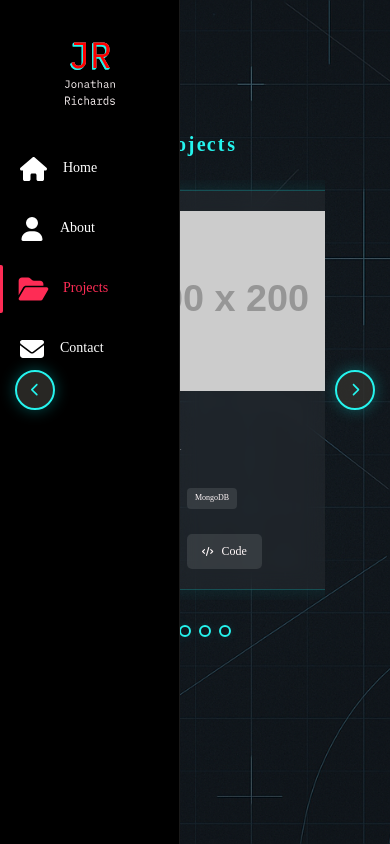
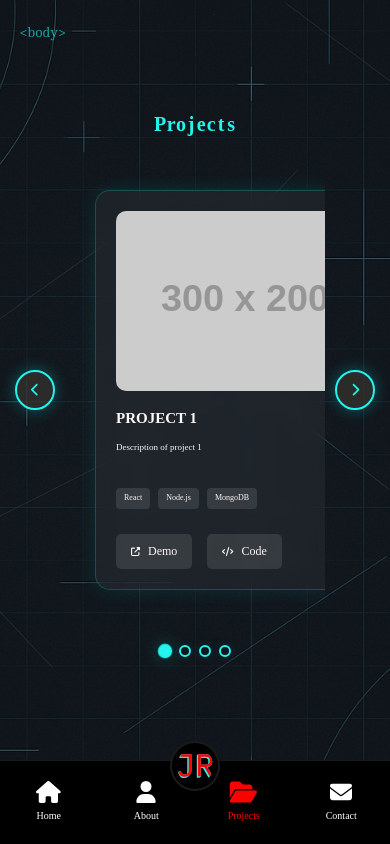
Before and after one commit to JonathanGRichards/react-portfolio, a React (Create React App) app: page /projects in a window 390 px wide. Built offline with nearby package versions, Linux system fonts and the light colour scheme; a web font is replaced by a local one.

Commit message:
add responsive sidebar

```diff
--- a/src/components/Layout/index.jsx
+++ b/src/components/Layout/index.jsx
@@ -1,11 +1,29 @@
 import { Outlet } from 'react-router-dom'
-import React from 'react'
+import React, { useState, useEffect } from 'react'
 import Sidebar from '../Sidebar'
 import './index.scss'
 
 const Layout = () => {
+  const [screenClass, setScreenClass] = useState('')
+
+  useEffect(() => {
+    const handleResize = () => {
+      if (window.innerWidth < 768) {
+        setScreenClass('mobile-layout')
+      } else if (window.innerWidth < 1024) {
+        setScreenClass('tablet-layout')
+      } else {
+        setScreenClass('desktop-layout')
+      }
+    }
+
+    handleResize()
+    window.addEventListener('resize', handleResize)
+    return () => window.removeEventListener('resize', handleResize)
+  }, [])
+
   return (
-    <>
+    <div className={`layout-container ${screenClass}`}>
       <div className="App"></div>
       <Sidebar />
       <div className="page">
@@ -18,7 +36,7 @@ const Layout = () => {
           <span className="bottom-tag-html">&lt;/html&gt;</span>
         </span>
       </div>
-    </>
+    </div>
   )
 }
 
--- a/src/components/Layout/index.scss
+++ b/src/components/Layout/index.scss
@@ -1,9 +1,17 @@
 @import '../../styles/_variables.scss';
+
+.layout-container {
+  display: flex;
+  width: 100%;
+  height: 100%;
+}
 
 .page {
   width: 100%;
   height: 100vh;
-  position: absolute;
+  position: relative;
+  padding-left: $sidebar-width;
+  transition: all 0.3s ease;
 }
 
 .top-tags {
@@ -19,6 +27,14 @@
   font-size: 18px;
   color: $accent-color;
   font-family: 'Cambo', sans-serif;
+
+  @media screen and (max-width: $tablet-breakpoint) {
+    left: 5%;
+  }
+
+  @media screen and (max-width: $mobile-breakpoint) {
+    font-size: 14px;
+  }
 }
 
 .bottom-tag-html {
@@ -49,6 +65,21 @@
     justify-content: center;
     align-items: flex-start;
     max-width: 35%;
+
+    @media screen and (max-width: $tablet-breakpoint) {
+      left: 10%;
+      max-width: 80%;
+    }
+
+    @media screen and (max-width: $mobile-breakpoint) {
+      position: relative;
+      left: 0;
+      padding: 20px;
+      max-width: 100%;
+      height: auto;
+      align-items: center;
+      text-align: center;
+    }
   }
 
   h1 {
@@ -58,6 +89,12 @@
     margin-bottom: 3rem;
     position: relative;
     left: 1rem;
+
+    @media screen and (max-width: $mobile-breakpoint) {
+      font-size: 3rem;
+      margin-bottom: 2rem;
+      left: 0;
+    }
 
     &::before {
       content: '<h1>';
@@ -70,6 +107,12 @@
       left: -10px;
       line-height: 18px;
       animation: fadeInTo60 0.5s 1.2s backwards;
+
+      @media screen and (max-width: $mobile-breakpoint) {
+        font-size: 14px;
+        top: -20px;
+        left: 0;
+      }
     }
     &::after {
       content: '</h1>';
@@ -83,6 +126,11 @@
       left: -30px;
       line-height: 18px;
       animation: fadeInTo60 0.5s 1.2s backwards;
+
+      @media screen and (max-width: $mobile-breakpoint) {
+        font-size: 14px;
+        left: 0;
+      }
     }
   }
   p {
@@ -92,6 +140,11 @@
     font-weight: 300;
     min-width: fit-content;
     animation: fadeIn 0.5s backwards, pulse 1s 0.5s;
+
+    @media screen and (max-width: $mobile-breakpoint) {
+      width: 100%;
+      text-align: center;
+    }
 
     &:nth-of-type(1) {
       animation-delay: 1.1s;
@@ -114,3 +167,18 @@
     color: $primary-color;
   }
 }
+
+// Responsive layout adjustments
+.mobile-layout {
+  .page {
+    padding-left: 0;
+    padding-bottom: 70px;
+  }
+}
+
+.tablet-layout {
+  .page {
+    padding-left: 0;
+    padding-top: 70px;
+  }
+}
--- a/src/components/Projects/index.scss
+++ b/src/components/Projects/index.scss
@@ -28,7 +28,7 @@
     background: rgba(255, 255, 255, 0.05);
     border-radius: 15px;
     padding: 20px;
-    margin: 10px;
+    margin: 30px;
     width: 300px;
     min-height: 400px;
     display: flex;
@@ -45,7 +45,7 @@
 
     &:hover {
       border: 1px solid rgba(0, 255, 255, 0.4);
-      box-shadow: 0 0 30px rgba(0, 255, 255, 0.2);
+      box-shadow: 0 0 20px rgba(0, 255, 255, 0.2);
     }
 
     .project-image {
--- a/src/components/Sidebar/index.jsx
+++ b/src/components/Sidebar/index.jsx
@@ -1,4 +1,5 @@
 import { Link, NavLink } from 'react-router-dom'
+import { useState, useEffect } from 'react'
 import './index.scss'
 import LogoJR from '../../assets/img/JR_logo.svg'
 import LogoSubJonat from '../../assets/img/Jonathan_sub.svg'
@@ -9,19 +10,64 @@ import {
   faHome,
   faUser,
   faFolderOpen,
+  faBars,
+  faXmark,
 } from '@fortawesome/free-solid-svg-icons'
+import { faGithub, faLinkedin } from '@fortawesome/free-brands-svg-icons'
 
-const Sidebar = () => (
-  <div className="nav-bar">
+const Sidebar = () => {
+  const [menuOpen, setMenuOpen] = useState(false)
+  const [isMobile, setIsMobile] = useState(false)
+  const [isTablet, setIsTablet] = useState(false)
+
+  useEffect(() => {
+    const handleResize = () => {
+      setIsMobile(window.innerWidth < 768)
+      setIsTablet(window.innerWidth >= 768 && window.innerWidth < 1024)
+    }
+
+    handleResize()
+    window.addEventListener('resize', handleResize)
+    return () => window.removeEventListener('resize', handleResize)
+  }, [])
+
+  const toggleMenu = () => setMenuOpen(!menuOpen)
+
+  return (
+    <div
+      className={`nav-bar ${menuOpen ? 'open' : ''} ${
+        isMobile ? 'mobile' : ''
+      } ${isTablet ? 'tablet' : ''}`}
+    >
+      {isTablet && (
+        <div className="hamburger" onClick={toggleMenu}>
+          <FontAwesomeIcon icon={menuOpen ? faXmark : faBars} />
+        </div>
+      )}
+
       <Link className="logo" to="/">
         <img src={LogoJR} alt="logo" />
         <div className="sub-logo">
-        <img className="sub-logo-jonathan" src={LogoSubJonat} alt="Jonathan" />
-        <img className="sub-logo-richards" src={LogoSubRicha} alt="Jonathan" />
+          <img
+            className="sub-logo-jonathan"
+            src={LogoSubJonat}
+            alt="Jonathan"
+          />
+          <img
+            className="sub-logo-richards"
+            src={LogoSubRicha}
+            alt="Jonathan"
+          />
         </div>
       </Link>
+
       <nav>
-      <NavLink exact="true" activeclassname="active" to="/">
+        <NavLink
+          exact="true"
+          activeclassname="active"
+          to="/"
+          onClick={() => setMenuOpen(false)}
+        >
           <FontAwesomeIcon icon={faHome} />
           <span>Home</span>
         </NavLink>
@@ -30,6 +76,7 @@ const Sidebar = () => (
           activeclassname="active"
           className="about-link"
           to="/about"
+          onClick={() => setMenuOpen(false)}
         >
           <FontAwesomeIcon icon={faUser} />
           <span>About</span>
@@ -39,6 +86,7 @@ const Sidebar = () => (
           activeclassname="active"
           className="projects-link"
           to="/projects"
+          onClick={() => setMenuOpen(false)}
         >
           <FontAwesomeIcon icon={faFolderOpen} />
           <span>Projects</span>
@@ -48,12 +96,54 @@ const Sidebar = () => (
           activeclassname="active"
           className="contact-link"
           to="/contact"
+          onClick={() => setMenuOpen(false)}
         >
           <FontAwesomeIcon icon={faEnvelope} />
           <span>Contact</span>
         </NavLink>
+
+        {isTablet && (
+          <div className="tablet-social-links">
+            <a
+              href="https://github.com/yourusername"
+              target="_blank"
+              rel="noreferrer"
+            >
+              <FontAwesomeIcon icon={faGithub} />
+              <span>GitHub</span>
+            </a>
+            <a
+              href="https://linkedin.com/in/yourusername"
+              target="_blank"
+              rel="noreferrer"
+            >
+              <FontAwesomeIcon icon={faLinkedin} />
+              <span>LinkedIn</span>
+            </a>
+          </div>
+        )}
       </nav>
+
+      {!isTablet && (
+        <div className="social-links">
+          <a
+            href="https://github.com/yourusername"
+            target="_blank"
+            rel="noreferrer"
+          >
+            <FontAwesomeIcon icon={faGithub} />
+          </a>
+          <a
+            href="https://linkedin.com/in/yourusername"
+            target="_blank"
+            rel="noreferrer"
+          >
+            <FontAwesomeIcon icon={faLinkedin} />
+          </a>
+        </div>
+      )}
     </div>
   )
+}
 
 export default Sidebar
--- a/src/components/Sidebar/index.scss
+++ b/src/components/Sidebar/index.scss
@@ -2,7 +2,7 @@
 
 .nav-bar {
   background: #000000;
-  width: 80px;
+  width: $sidebar-width;
   height: 100vh;
   display: flex;
   flex-direction: column;
@@ -13,10 +13,26 @@
   z-index: 3;
   border-right: 1px solid rgba(255, 255, 255, 0.1);
   padding: 20px 0;
-  transition: width 0.3s ease;
+  transition: all 0.3s ease;
+
+  .hamburger {
+    display: none;
+    font-size: 28px;
+    color: #fff;
+    cursor: pointer;
+    position: absolute;
+    right: 20px;
+    top: 15px;
+    z-index: 5;
+    transition: all 0.3s ease;
+
+    svg {
+      transition: transform 0.3s ease;
+    }
+  }
 
   &:hover {
-    width: 180px;
+    width: $sidebar-expanded-width;
 
     .logo {
       .sub-logo {
@@ -70,6 +86,7 @@
     align-items: center;
     width: 100%;
     gap: 12px;
+    flex: 1;
 
     a {
       color: #fff;
@@ -107,14 +124,14 @@
       }
 
       &.active {
-        color: #fe2c55;
+        color: $primary-color;
 
         svg {
           transform: scale(1.1);
         }
 
         span {
-          color: #fe2c55;
+          color: $primary-color;
         }
 
         &::after {
@@ -124,10 +141,245 @@
           top: 0;
           height: 100%;
           width: 3px;
-          background: #fe2c55;
+          background: $primary-color;
           border-radius: 0 2px 2px 0;
         }
       }
     }
   }
+
+  .social-links {
+    display: flex;
+    gap: 16px;
+    margin-top: 20px;
+    margin-bottom: 10px;
+
+    a {
+      color: #fff;
+      font-size: 22px;
+      transition: all 0.3s ease;
+
+      &:hover {
+        color: $primary-color;
+        transform: translateY(-3px);
+      }
+    }
+  }
+
+  // Tablet styles
+  &.tablet {
+    width: 100%;
+    height: 60px;
+    flex-direction: row;
+    padding: 0 20px;
+    justify-content: space-between;
+    transition: height 0.3s ease;
+
+    .hamburger {
+      display: block;
+
+      svg {
+        transform: rotate(0deg);
+      }
+    }
+
+    &.open .hamburger svg {
+      transform: rotate(180deg);
+    }
+
+    .logo {
+      width: auto;
+      margin-bottom: 0;
+      padding: 10px 0;
+      flex-direction: row;
+
+      img {
+        width: 32px;
+        height: 32px;
+      }
+
+      .sub-logo {
+        opacity: 0;
+        display: none;
+      }
+    }
+
+    nav {
+      position: absolute;
+      top: 60px;
+      left: 0;
+      width: 100%;
+      background: #000000;
+      flex-direction: column;
+      padding: 10px 0;
+      height: 0;
+      overflow: hidden;
+      opacity: 0;
+      transition: all 0.3s ease;
+      align-items: center;
+      z-index: 10;
+
+      a {
+        padding: 15px 20px;
+        width: 85%;
+        justify-content: center;
+        text-align: center;
+
+        span {
+          opacity: 1;
+          transform: translateX(0);
+          margin-left: 20px;
+        }
+
+        svg {
+          margin-right: 5px;
+        }
+      }
+
+      .tablet-social-links {
+        width: 85%;
+        display: flex;
+        justify-content: center;
+        margin-top: 15px;
+        padding-top: 15px;
+        border-top: 1px solid rgba(255, 255, 255, 0.1);
+        gap: 30px;
+
+        a {
+          width: auto;
+          padding: 10px 15px;
+          display: flex;
+          align-items: center;
+          justify-content: center;
+          color: #fff;
+
+          svg {
+            font-size: 22px;
+            margin-right: 10px;
+          }
+
+          &:hover {
+            color: $primary-color;
+            background: rgba(255, 255, 255, 0.05);
+            svg {
+              transform: scale(1.1);
+            }
+          }
+        }
+      }
+    }
+
+    &.open {
+      height: 60px;
+      border-bottom: 1px solid rgba(255, 255, 255, 0.1);
+
+      nav {
+        height: auto;
+        opacity: 1;
+        border-bottom: 1px solid rgba(255, 255, 255, 0.1);
+      }
+    }
+
+    &:hover {
+      width: 100%;
+
+      nav a span {
+        opacity: 1;
+        transform: translateX(0);
+      }
+    }
+  }
+
+  // Mobile styles
+  &.mobile {
+    height: auto;
+    width: 100%;
+    flex-direction: row;
+    position: fixed;
+    bottom: 0;
+    top: auto;
+    left: 0;
+    border-right: none;
+    border-top: 1px solid rgba(255, 255, 255, 0.1);
+    padding: 0;
+
+    .logo {
+      position: absolute;
+      left: 50%;
+      transform: translateX(-50%);
+      bottom: 53px; // Positioned above the navbar
+      margin: 0;
+      padding: 0;
+
+      img {
+        width: 50px;
+        height: 50px;
+        background: #000;
+        border-radius: 50%;
+        padding: 5px;
+        border: 2px solid rgba(255, 255, 255, 0.1);
+      }
+
+      .sub-logo {
+        display: none;
+      }
+    }
+
+    nav {
+      flex-direction: row;
+      justify-content: space-around;
+      padding: 10px 0;
+      gap: 0;
+
+      a {
+        flex: 1;
+        flex-direction: column;
+        align-items: center;
+        justify-content: center;
+        padding: 10px 0;
+
+        svg {
+          font-size: 22px;
+        }
+
+        span {
+          font-size: 10px;
+          margin: 5px 0 0;
+          opacity: 1;
+          transform: none;
+        }
+
+        &.active::after {
+          display: none;
+        }
+      }
+    }
+
+    .social-links {
+      display: none;
+    }
+
+    &:hover {
+      width: 100%;
+
+      .logo .sub-logo {
+        display: none;
+      }
+    }
+  }
 }
+
+// Adjust layout for responsive sidebar
+@media screen and (max-width: $tablet-breakpoint) {
+  .page {
+    padding-left: 0;
+    padding-top: 70px; // For tablet header
+  }
+}
+
+@media screen and (max-width: $mobile-breakpoint) {
+  .page {
+    padding-top: 0;
+    padding-bottom: 70px; // For mobile footer
+  }
+}
```
Lines whose indentation alone changed are shown as unchanged.
